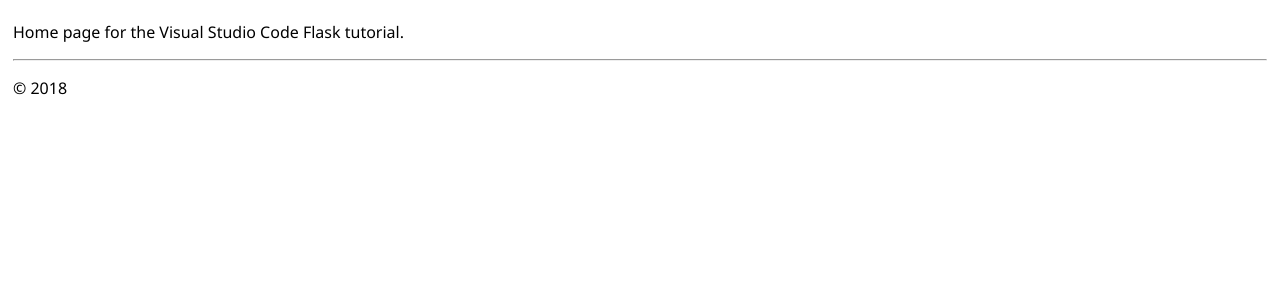
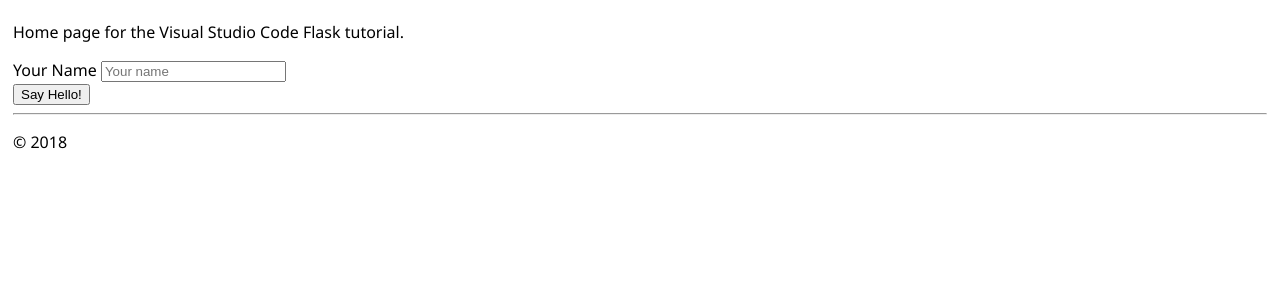
Before and after one commit to microsoft/python-sample-vscode-flask-tutorial, a Flask app: page / in a window 1280 px wide. Shown: the part 47-347 px from the top of the page. Run offline with Flask 2, Linux system fonts and the light colour scheme.

Commit message:
Added a form to submit name

```diff
--- a/hello_app/templates/home.html
+++ b/hello_app/templates/home.html
@@ -4,4 +4,11 @@ Home
 {% endblock %}
 {% block content %}
 <p>Home page for the Visual Studio Code Flask tutorial.</p>
+<form action="{{ url_for('hello_there') }}" class="form-inline" method="get">
+    <div class="form-group">
+      <label class="sr-only" for="name">Your Name</label>
+      <input class="form-control" name="name" placeholder="Your name" type="text"/>
+    </div>
+  <button class="btn btn-default" type="submit">Say Hello!</button>
+</form>
 {% endblock %}
--- a/hello_app/views.py
+++ b/hello_app/views.py
@@ -1,5 +1,5 @@
 from datetime import datetime
-from flask import Flask, render_template
+from flask import Flask, render_template, redirect, url_for, request
 from . import app
 
 @app.route("/")
@@ -14,13 +14,18 @@ def about():
 def contact():
     return render_template("contact.html")
 
-@app.route("/hello/<name>")
-def hello_there(name):
-    return render_template(
-        "hello_there.html",
-        name=name,
-        date=datetime.now()
-    )
+@app.route("/hello")
+def hello_there():
+
+	name = request.args.get("name")
+	if not name:
+		return redirect(url_for("home"))
+
+	return render_template(
+		"hello_there.html",
+		name=name.capitalize(),
+		date=datetime.now()
+	)
 
 @app.route("/api/data")
 def get_data():
```
